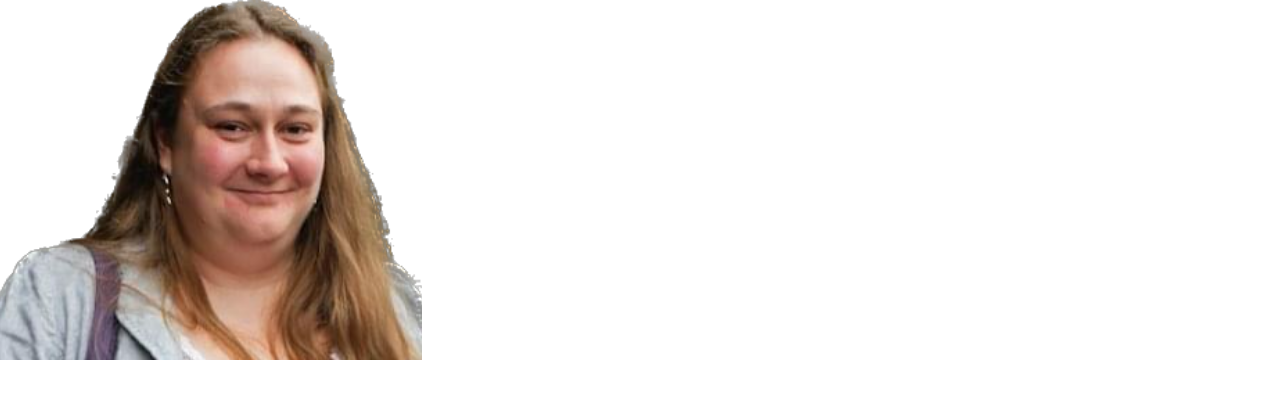
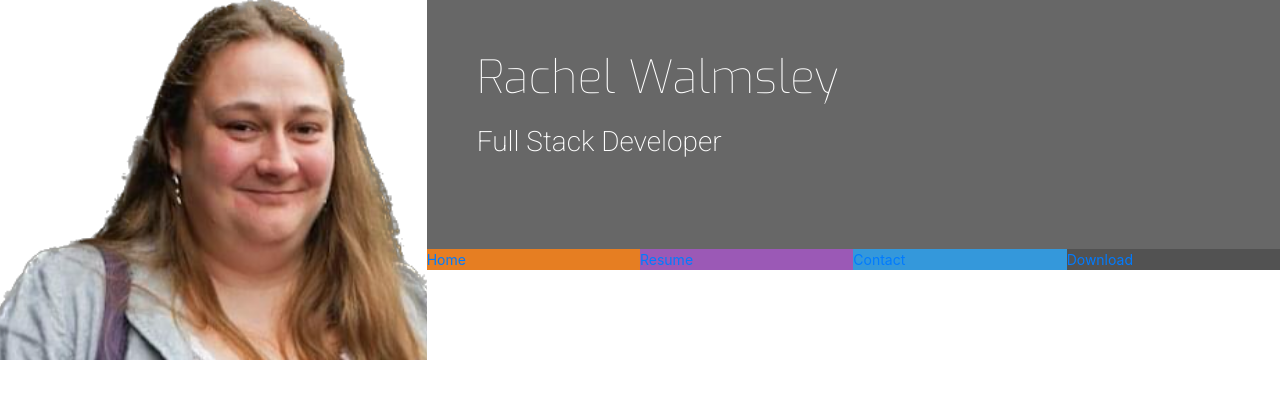
Before and after one commit to RachWalm/Resume-project, a plain HTML site: page index.html in a window 1280 px wide. Drawn offline with nearby package versions, Linux system fonts and the light colour scheme.

Commit message:
Add nav bar

```diff
--- a/assets/css/style.css
+++ b/assets/css/style.css
@@ -1,7 +1,35 @@
 @import url('https://fonts.googleapis.com/css?family=Roboto:100,200,300,400,500,600,700|Exo:100,200,300,400,500,600,700');
+
+/*------------------------------Colours*/
+
+.bg-color-name-title {
+    background-color: #676767;
+}
+
+.ui-menu-color-home {
+    background-color: #e67e22;
+}
+
+.ui-menu-color-resume {
+    background-color: #9b59b6;
+}
+
+.ui-menu-color-contact {
+    background-color: #3498db;
+}
+
+.ui-menu-color-download {
+    background-color: #525252;
+}
+
+/*------------------------------Headings*/
 
 header {
     margin: 0;
+}
+
+.heading {
+    margin-left: 50px;
 }
 
 .logo {
@@ -14,3 +42,33 @@ header {
     -moz-transition: all .5s ease-in-out;
     -webkit-transition: all .5s ease-in-out;
 }
+
+.name {
+    font-family: "Exo", sans-serif;
+    font-weight: 100;
+    font-size: 46px;
+    margin-top: 50px;
+    color: #fff
+}
+
+.title {
+    font-family: "Roboto", sans-serif;
+    font-weight: 200;
+    font-size: 28px;
+    margin-top: 20px;
+    margin-bottom: 90px;
+    color: #fff;
+}
+
+.list-inline-item:not(:last-child) {
+    margin: 0;
+}
+
+.menucontainer {
+    font-size: 0;
+}
+
+#nav li {
+    font-size: 14px;
+    padding: 0;
+}
--- a/index.html
+++ b/index.html
@@ -15,10 +15,37 @@
 
 <body>
     <header>
-        <div class="row">
+        <div class="row no-gutters">
             <a class="col-md-4 logo" href="index.html"></a>
             <div class="col-md-8">
-
+                <div class="row no-gutters bg-color-name-title">
+                    <div class="col heading">
+                        <h1 class="name">
+                            Rachel Walmsley
+                        </h1>
+                        <h2 class="title">
+                            Full Stack Developer
+                        </h2>
+                    </div>
+                </div>
+                <div class="row no-gutters">
+                    <div class="col">
+                        <ul id="nav" class="list-inline menucontainer">
+                            <li class="col-6 col-sm-3 ui-menu-color-home list-inline-item">
+                                <a href="#"> <span>Home</span></a>
+                            </li>
+                            <li class="col-6 col-sm-3 ui-menu-color-resume list-inline-item">
+                                <a href="#"> <span>Resume</span></a>
+                            </li>
+                            <li class="col-6 col-sm-3 ui-menu-color-contact list-inline-item">
+                                <a href="#"> <span>Contact</span></a>
+                            </li>
+                            <li class="col-6 col-sm-3 ui-menu-color-download list-inline-item">
+                                <a href="#"> <span>Download</span></a>
+                            </li>
+                        </ul>
+                    </div>
+                </div>
             </div>
         </div>
     </header>
```
